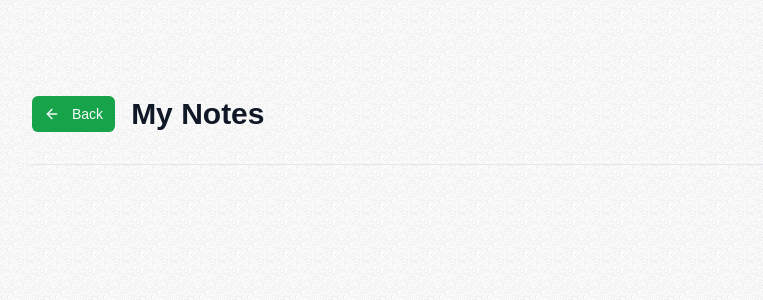
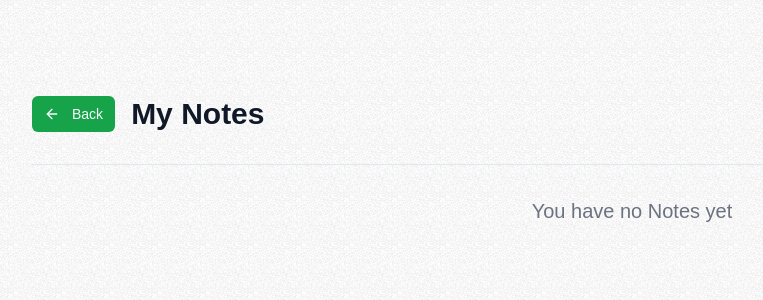
Before and after one commit to jiebinzhou98/notion, a Next.js app: page /dashboard in a window 1280 px wide. Shown: the top 300 px of the page, without its empty margins (8-771 px from the left). Built offline with nearby package versions, Linux system fonts and the light colour scheme.

Commit message:
perf: :zap: implement list of notes

```diff
--- a/src/app/dashboard/page.tsx
+++ b/src/app/dashboard/page.tsx
@@ -28,6 +28,11 @@ const DashboardPage = (props: Props) => {
         <div className="h-8"></div>
         <Separator/>
         <div className="h-8"></div>
+        {/* {list all the notes here} */}
+        {/* {Todo conditionally rendered } */}
+        <div className="text-center">
+            <h2 className="text-xl text-gray-500">You have no Notes yet</h2>
+        </div>
       </div>
     </div>
   );
```
